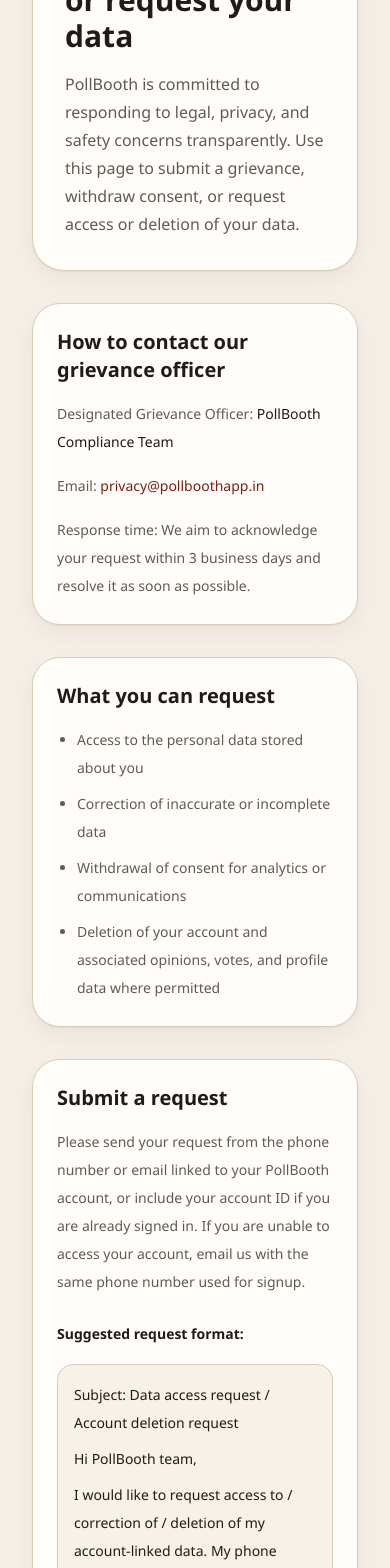
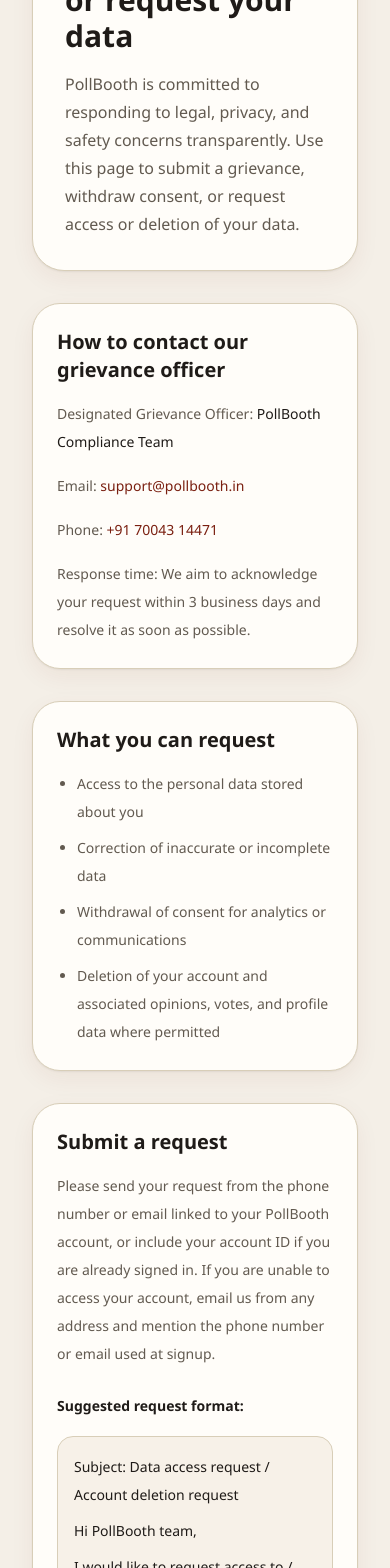
Before and after one commit to examsathiAi/pollbooth, a Next.js app in the folder apps/web/: page /grievance in a window 390 px wide. Shown: the part 316-1884 px from the top of the page. Built offline with nearby package versions, Linux system fonts and the light colour scheme; no server answers; a web font is replaced by a local one.

Commit message:
fix: search now matches poll options and uses refs to avoid stale closure; update grievance page with correct support email and phone number

```diff
--- a/apps/web/src/app/(platform)/feed/page.tsx
+++ b/apps/web/src/app/(platform)/feed/page.tsx
@@ -56,6 +56,16 @@
   const [searchQuery, setSearchQuery] = useState("");
   const [searchResults, setSearchResults] = useState<PollSummary[]>([]);
   const [isSearching, setIsSearching] = useState(false);
+  const organicPollsRef = useRef<PollSummary[]>([]);
+  const sponsoredPollsRef = useRef<PollSummary[]>([]);
+
+  useEffect(() => {
+    organicPollsRef.current = organicPolls;
+  }, [organicPolls]);
+
+  useEffect(() => {
+    sponsoredPollsRef.current = sponsoredPolls;
+  }, [sponsoredPolls]);
 
       useEffect(() => {
         const handleCat = (e: any) => { try { if (typeof handleCategoryChange === "function") handleCategoryChange(e.detail.id, e.detail.category); } catch(err) {} };
@@ -85,9 +95,11 @@
     }
 
     setIsSearching(true);
-    const allPolls = [...organicPolls, ...sponsoredPolls];
+    const q = query.toLowerCase();
+    const allPolls = [...organicPollsRef.current, ...sponsoredPollsRef.current];
     const filtered = allPolls.filter((poll) =>
-      poll.question.toLowerCase().includes(query.toLowerCase())
+      poll.question.toLowerCase().includes(q) ||
+      (poll.options || []).some((opt) => opt.toLowerCase().includes(q))
     );
     setSearchResults(filtered);
   };
--- a/apps/web/src/app/(platform)/grievance/page.tsx
+++ b/apps/web/src/app/(platform)/grievance/page.tsx
@@ -13,7 +13,8 @@
         <h2 className="text-xl font-semibold text-[#1f1b18]">How to contact our grievance officer</h2>
         <div className="mt-4 space-y-4 text-sm leading-7 text-[#625a50]">
           <p>Designated Grievance Officer: <span className="font-medium text-[#1f1b18]">PollBooth Compliance Team</span></p>
-          <p>Email: <a href="mailto:privacy@pollboothapp.in" className="font-medium text-[#7a1f10]">privacy@pollboothapp.in</a></p>
+          <p>Email: <a href="mailto:support@pollbooth.in" className="font-medium text-[#7a1f10]">support@pollbooth.in</a></p>
+          <p>Phone: <a href="tel:+917004314471" className="font-medium text-[#7a1f10]">+91 70043 14471</a></p>
           <p>Response time: We aim to acknowledge your request within 3 business days and resolve it as soon as possible.</p>
         </div>
       </section>
@@ -30,7 +31,7 @@
 
       <section className="rounded-[28px] border border-[#d8ceb8] bg-[#fffdf9] p-6 shadow-sm">
         <h2 className="text-xl font-semibold text-[#1f1b18]">Submit a request</h2>
-        <p className="mt-4 text-sm leading-7 text-[#625a50]">Please send your request from the phone number or email linked to your PollBooth account, or include your account ID if you are already signed in. If you are unable to access your account, email us with the same phone number used for signup.</p>
+        <p className="mt-4 text-sm leading-7 text-[#625a50]">Please send your request from the phone number or email linked to your PollBooth account, or include your account ID if you are already signed in. If you are unable to access your account, email us from any address and mention the phone number or email used at signup.</p>
         <div className="mt-6 space-y-4 text-sm leading-7">
           <p className="font-semibold text-[#1f1b18]">Suggested request format:</p>
           <div className="rounded-2xl border border-[#d8ceb8] bg-[#f7f1e8] p-4 text-[#1f1b18]">
```
